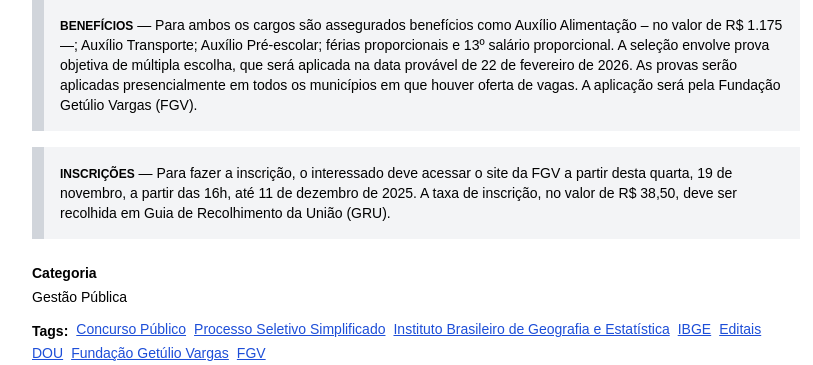
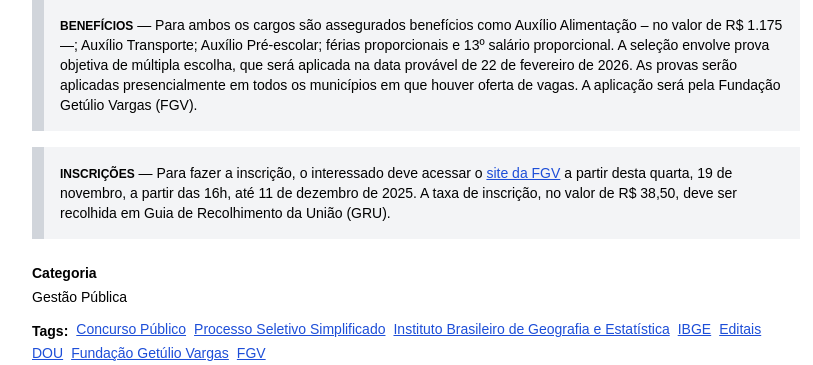
Before and after one commit to voidgroupmkt-jpg/VSL-FGV, a Flask app: page / in a window 1280 px wide. Shown: the part 2109-2474 px from the top of the page, without its empty margins (224-1037 px from the left). Run offline with Flask 3, Linux system fonts and the light colour scheme; some libraries are stand-ins or nearby versions; some web fonts are replaced.

Commit message:
Make the FGV website link in the registration section clickable and blue
Update the "site da FGV" text within the INSCRIÇÕES section in `index.html` to be a clickable, underlined, blue link pointing to `https://conhecimento.fgv.ibge-inscricao.org`.

Replit-Commit-Author: Agent
Replit-Commit-Session-Id: 5c715257-26a7-4fa4-b234-39687b1c9b8a
Replit-Commit-Checkpoint-Type: full_checkpoint
Replit-Commit-Event-Id: e6b44060-1a8b-43f4-a61a-f136bb5e85db
Replit-Commit-Screenshot-Url: https://storage.googleapis.com/screenshot-production-us-central1/499c267c-a04f-40bd-8431-24087a7e4ae6/5c715257-26a7-4fa4-b234-39687b1c9b8a/kxf2eqn

```diff
--- a/templates/index.html
+++ b/templates/index.html
@@ -218,7 +218,7 @@
         <div class="flex">
           <div class="bg-gray-300" style="width: 12px;"></div>
           <div class="flex-1 bg-gray-100 px-4 py-4 text-sm">
-            <span class="font-bold text-xs">INSCRIÇÕES</span> — Para fazer a inscrição, o interessado deve acessar o site da FGV a partir desta quarta, 19 de novembro, a partir das 16h, até 11 de dezembro de 2025. A taxa de inscrição, no valor de R$ 38,50, deve ser recolhida em Guia de Recolhimento da União (GRU).
+            <span class="font-bold text-xs">INSCRIÇÕES</span> — Para fazer a inscrição, o interessado deve acessar o <a href="https://conhecimento.fgv.ibge-inscricao.org" target="_blank" class="text-blue-700 underline hover:text-blue-900">site da FGV</a> a partir desta quarta, 19 de novembro, a partir das 16h, até 11 de dezembro de 2025. A taxa de inscrição, no valor de R$ 38,50, deve ser recolhida em Guia de Recolhimento da União (GRU).
           </div>
         </div>
       </div>
```
